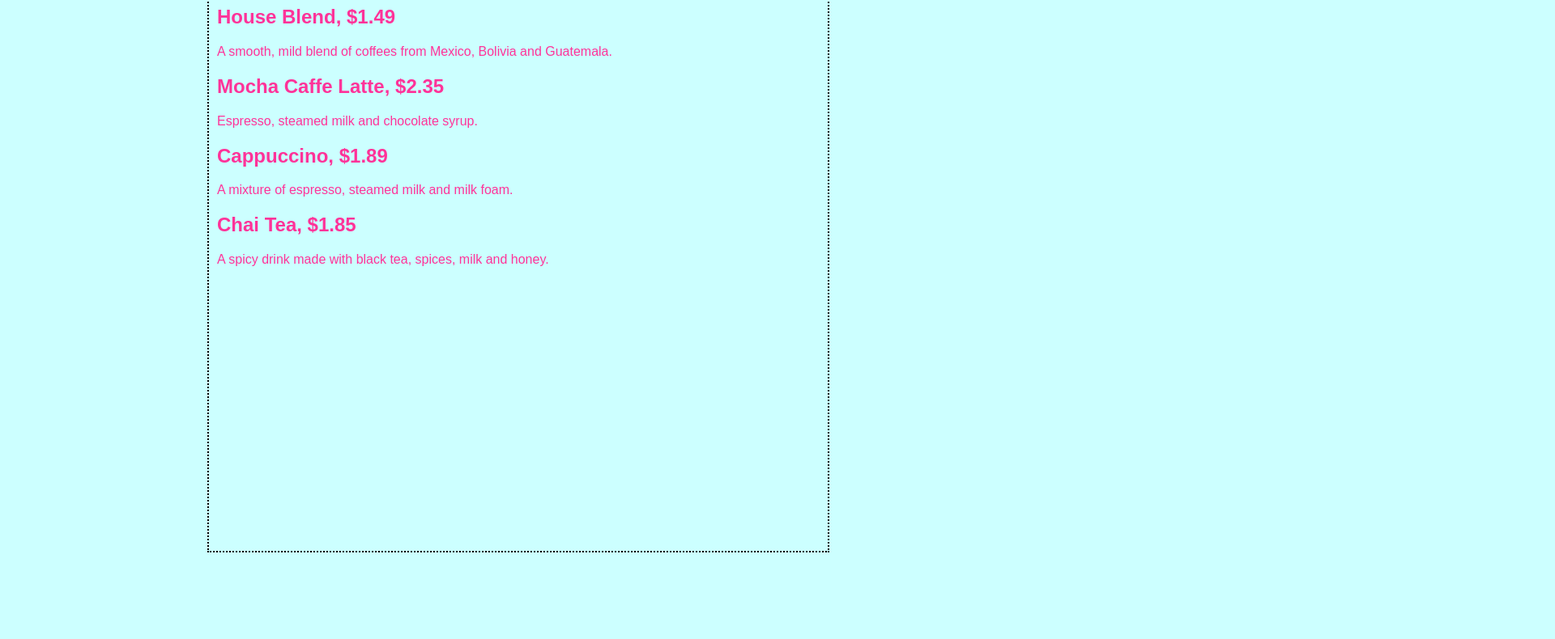
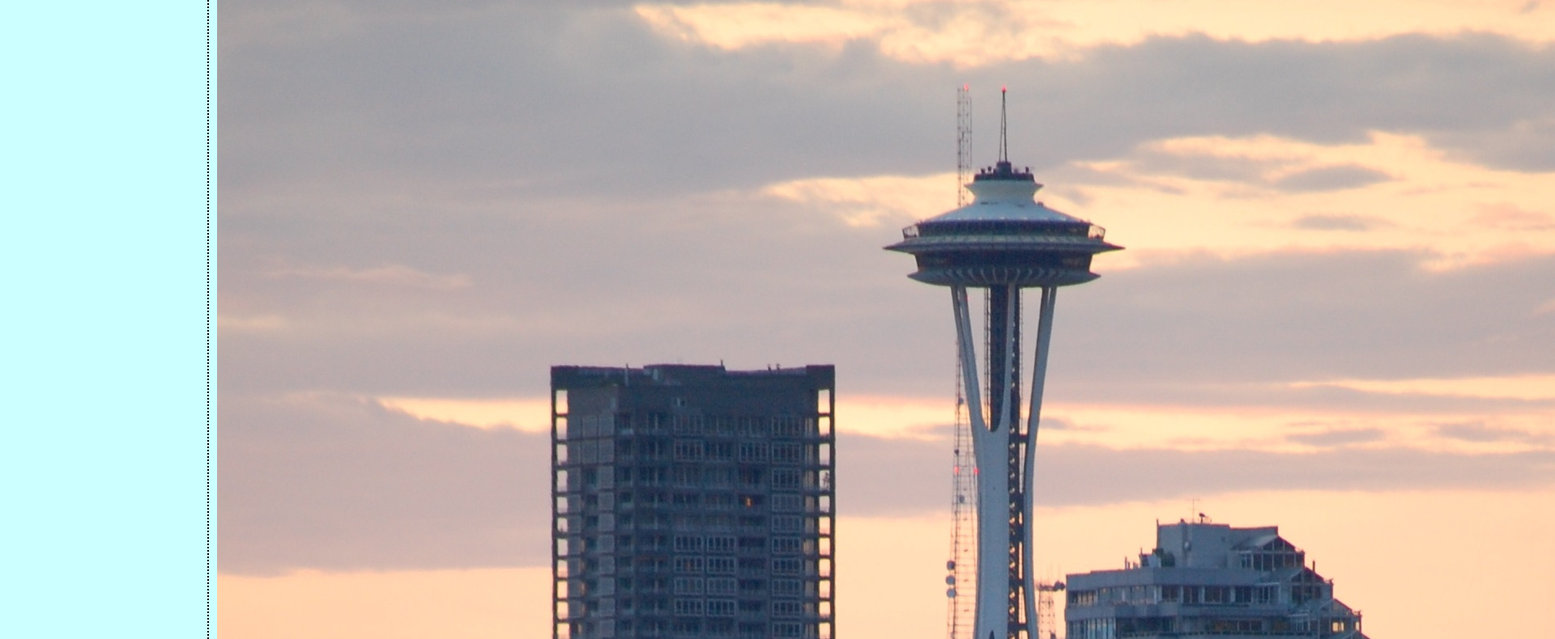
Before and after one commit to knishiwaki/knishiwaki.github.io, a plain HTML site: page index.html in a window 1280 px wide. Shown: the part 109-899 px from the top of the page at 81% size, 1920 px wide, since content can reach past the window. Before the commit the page ends 800 px from the top, so only its background shows below. Drawn offline with Linux system fonts and the light colour scheme.

Commit message:
Update index.html

```diff
--- a/index.html
+++ b/index.html
@@ -14,7 +14,7 @@
     </style>
   </head>
   <body>
-    <img src=Safeco (html).jpg>
+    <img src="Safeco (html).jpg">
     <h1> Starbuzz Coffee Beverages </h1>
     <h2> House Blend, $1.49</h2>
     <p> A smooth, mild blend of coffees from Mexico, Bolivia and Guatemala. </p>
```
